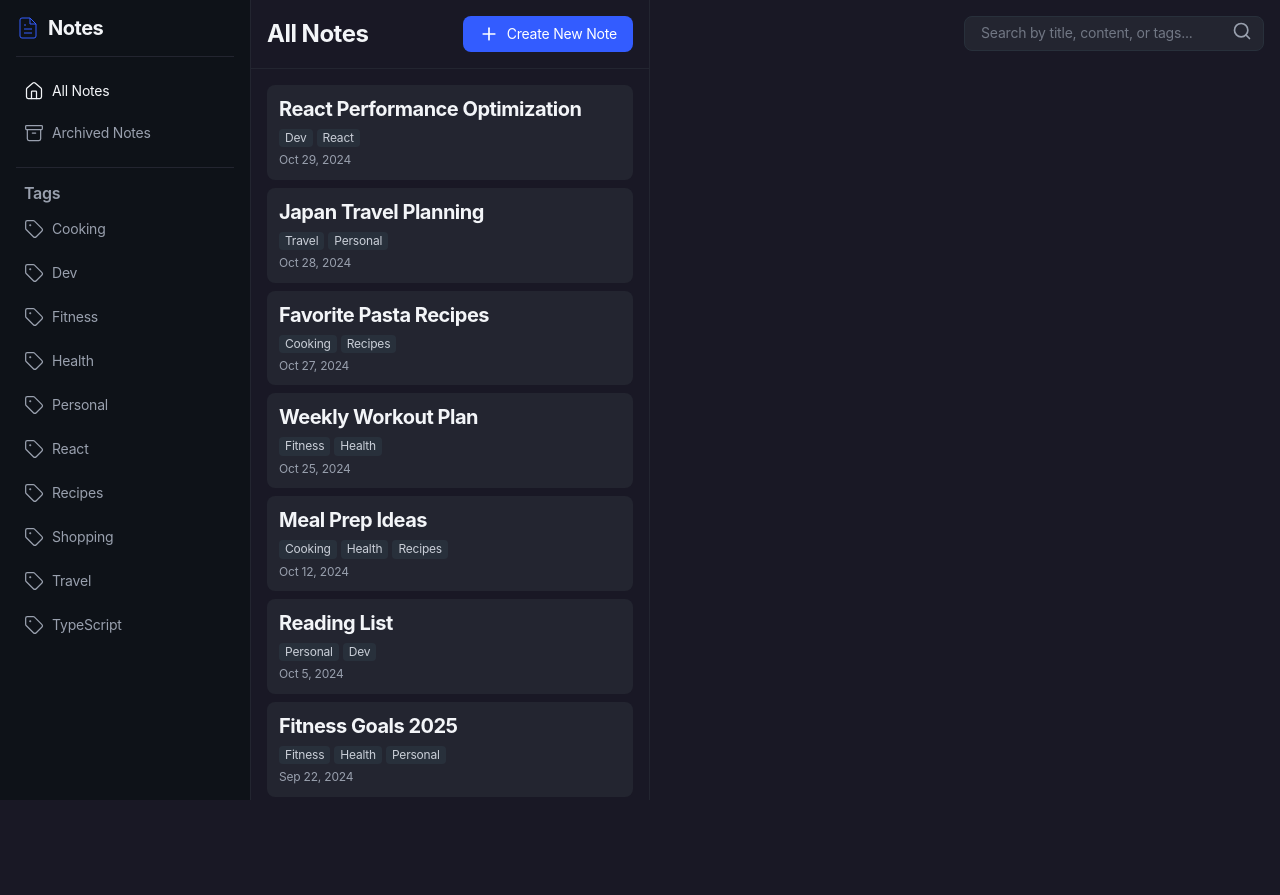
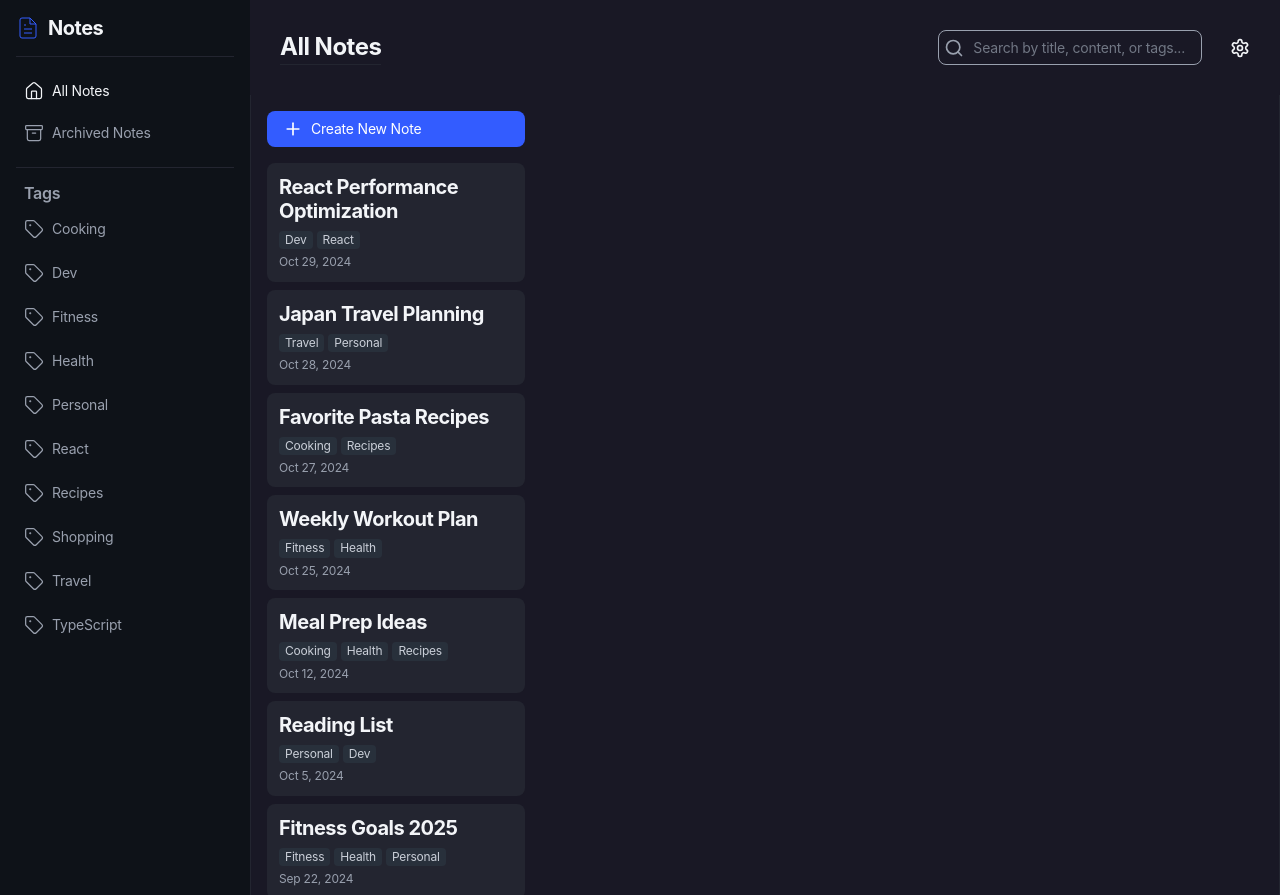
Before and after one commit to orafael93/note-taking, a React (Vite) app: page / in a window 1280 px wide. Before the commit the page ends 800 px from the top, so only its background shows below. Built offline with nearby package versions, Linux system fonts and the light colour scheme; a web font is replaced by a local one.

Commit message:
refactor: refactor the main layout structure

```diff
--- a/src/App.tsx
+++ b/src/App.tsx
@@ -12,20 +12,21 @@ export const App = () => {
     setSelectedNoteId(noteId);
   };
 
-  const handleNoteClose = () => {
+  const handleCloseNote = () => {
     setSelectedNoteId(null);
   };
 
   return (
     <ThemeProvider>
       <MainLayout
-        rightContent={
-          selectedNoteId ? (
-            <NoteDetail noteId={selectedNoteId} onBack={handleNoteClose} />
-          ) : null
-        }
+        selectedNoteId={selectedNoteId}
+        handleCloseNote={handleCloseNote}
       >
         <Home onNoteSelect={handleNoteSelect} />
+
+        {selectedNoteId ? (
+          <NoteDetail noteId={selectedNoteId} onBack={handleCloseNote} />
+        ) : null}
       </MainLayout>
     </ThemeProvider>
   );
--- a/src/components/Layout/MainLayout/index.tsx
+++ b/src/components/Layout/MainLayout/index.tsx
@@ -1,5 +1,6 @@
-import { Search } from "lucide-react";
+import { Search, Settings } from "lucide-react";
 
+import { NoteDetail } from "@/pages/NoteDetail";
 import { Sidebar } from "@/components/Layout/Sidebar";
 import { BottomNavigation } from "@/components/Navigation/BottomNavigation";
 
@@ -7,25 +8,38 @@ import * as Types from "./types";
 import * as S from "./styles";
 
 export const MainLayout = (props: Types.MainLayoutType) => {
-  const { children, rightContent } = props;
+  const { children, selectedNoteId, handleCloseNote } = props;
 
   return (
     <S.Container>
       <Sidebar />
       <S.MainContent>
-        <S.SearchContainer>
-          <S.SearchInput
-            type="text"
-            placeholder="Search by title, content, or tags..."
-          />
-          <S.SearchIcon>
-            <Search size={20} />
-          </S.SearchIcon>
-        </S.SearchContainer>
-        <S.LeftSection hasRightContent={Boolean(rightContent)}>
-          {children}
-        </S.LeftSection>
-        {rightContent && <S.RightSection>{rightContent}</S.RightSection>}
+        <S.MainHeaderWrapper>
+          <S.Header>
+            <S.Title>All Notes</S.Title>
+          </S.Header>
+
+          <S.SearchWrapper>
+            <S.InputWrapper>
+              <S.SearchIcon>
+                <Search size={20} />
+              </S.SearchIcon>
+
+              <S.SearchInput
+                type="text"
+                placeholder="Search by title, content, or tags..."
+              />
+            </S.InputWrapper>
+
+            <Settings size={20} style={{ cursor: "pointer" }} />
+          </S.SearchWrapper>
+        </S.MainHeaderWrapper>
+        <S.LeftSection>{children}</S.LeftSection>
+        {selectedNoteId && (
+          <S.RightSection>
+            <NoteDetail noteId={selectedNoteId} onBack={handleCloseNote} />
+          </S.RightSection>
+        )}
       </S.MainContent>
       <BottomNavigation />
     </S.Container>
--- a/src/components/Layout/MainLayout/styles.ts
+++ b/src/components/Layout/MainLayout/styles.ts
@@ -1,7 +1,9 @@
 import styled from "styled-components";
 
 export const Container = styled.div`
-  display: flex;
+  display: grid;
+  grid-template-columns: 250px auto;
+
   min-height: 100vh;
   background-color: ${({ theme }) => theme.colors.neutral[900]};
   color: ${({ theme }) => theme.colors.neutral[100]};
@@ -11,10 +13,12 @@ export const Container = styled.div`
   }
 `;
 
-export const MainContent = styled.div`
-  flex: 1;
-  display: flex;
+export const MainContent = styled.main`
   position: relative;
+
+  display: grid;
+  grid-template-columns: 1fr;
+  grid-template-rows: auto 1fr;
 
   @media (max-width: 1024px) {
     height: calc(100vh - 64px);
@@ -22,13 +26,35 @@ export const MainContent = styled.div`
   }
 `;
 
-export const SearchContainer = styled.div`
-  position: absolute;
-  top: ${({ theme }) => theme.spacing[200]};
-  right: ${({ theme }) => theme.spacing[200]};
+export const MainHeaderWrapper = styled.div`
+  display: flex;
+
+  justify-content: space-between;
+
+  padding: 30px;
+`;
+
+export const SearchWrapper = styled.div`
   display: flex;
   align-items: center;
+  gap: 28px;
+`;
+
+export const InputWrapper = styled.div`
+  display: flex;
+  align-items: center;
+  gap: 4px;
+
+  border: 1px solid ${({ theme }) => theme.colors.neutral[400]};
+
+  border-radius: 0.5rem;
+
   z-index: 10;
+
+  &:focus-within {
+    border: 1px solid;
+    border-color: ${({ theme }) => theme.colors.blue[500]};
+  }
 
   @media (max-width: 1024px) {
     position: fixed;
@@ -47,13 +73,15 @@ export const SearchContainer = styled.div`
 
 export const SearchInput = styled.input`
   ${({ theme }) => theme.typography.presets.body1}
-  background: ${({ theme }) => theme.colors.neutral[800]};
+  background: transparent;
+
   color: ${({ theme }) => theme.colors.neutral[100]};
-  border: 1px solid ${({ theme }) => theme.colors.neutral[700]};
-  border-radius: 8px;
   padding: ${({ theme }) => `${theme.spacing[100]} ${theme.spacing[200]}`};
-  padding-right: ${({ theme }) => theme.spacing[400]};
-  width: 300px;
+  padding-left: 0;
+
+  field-sizing: content;
+
+  border: none;
 
   @media (max-width: 1024px) {
     width: 100%;
@@ -65,13 +93,15 @@ export const SearchInput = styled.input`
 
   &:focus {
     outline: none;
-    border-color: ${({ theme }) => theme.colors.blue[500]};
   }
 `;
 
 export const SearchIcon = styled.div`
-  position: absolute;
-  right: ${({ theme }) => theme.spacing[150]};
+  display: flex;
+  align-items: center;
+
+  padding: 5px;
+
   color: ${({ theme }) => theme.colors.neutral[400]};
   pointer-events: none;
 
@@ -80,13 +110,10 @@ export const SearchIcon = styled.div`
   }
 `;
 
-type LeftSectionType = {
-  hasRightContent: boolean;
-};
+export const LeftSection = styled.div`
+  display: grid;
+  grid-template-columns: 290px 1fr;
 
-export const LeftSection = styled.div<LeftSectionType>`
-  width: 400px;
-  min-width: 400px;
   border-left: 1px solid ${({ theme }) => theme.colors.neutral[800]};
   border-right: 1px solid ${({ theme }) => theme.colors.neutral[800]};
   overflow-y: auto;
@@ -97,7 +124,6 @@ export const LeftSection = styled.div<LeftSectionType>`
     min-width: 100%;
     height: calc(100vh - 128px);
     border: none;
-    display: ${({ hasRightContent }) => (hasRightContent ? "none" : "block")};
     margin-top: 64px;
   }
 `;
@@ -113,3 +139,16 @@ export const RightSection = styled.div`
     margin-top: 64px;
   }
 `;
+
+export const Header = styled.header`
+  display: flex;
+  justify-content: space-between;
+  align-items: center;
+
+  border-bottom: 1px solid ${({ theme }) => theme.colors.neutral[800]};
+`;
+
+export const Title = styled.h1`
+  ${({ theme }) => theme.typography.presets.heading1}
+  color: ${({ theme }) => theme.colors.neutral[100]};
+`;
--- a/src/components/Layout/MainLayout/types.ts
+++ b/src/components/Layout/MainLayout/types.ts
@@ -1,4 +1,5 @@
 export type MainLayoutType = {
   children: React.ReactNode;
-  rightContent?: React.ReactNode;
+  selectedNoteId: string | null;
+  handleCloseNote: () => void;
 };
--- a/src/pages/Home/index.tsx
+++ b/src/pages/Home/index.tsx
@@ -6,7 +6,7 @@ import { useNotesStore } from "@/store/notes";
 import * as Types from "./types";
 import * as S from "./styles";
 
-export function Home(props: Types.HomeType) {
+export const Home = (props: Types.HomeType) => {
   const { onNoteSelect } = props;
 
   const notes = useNotesStore((state) =>
@@ -15,13 +15,10 @@ export function Home(props: Types.HomeType) {
 
   return (
     <S.Container>
-      <S.Header>
-        <S.Title>All Notes</S.Title>
-        <S.CreateButton>
-          <Plus size={20} />
-          Create New Note
-        </S.CreateButton>
-      </S.Header>
+      <S.CreateButton style={{ marginBottom: "16px" }}>
+        <Plus size={20} />
+        Create New Note
+      </S.CreateButton>
 
       <S.NotesList>
         {notes.map((note) => (
@@ -34,4 +31,4 @@ export function Home(props: Types.HomeType) {
       </S.NotesList>
     </S.Container>
   );
-}
+};
--- a/src/pages/Home/styles.ts
+++ b/src/pages/Home/styles.ts
@@ -4,6 +4,8 @@ export const Container = styled.div`
   display: flex;
   flex-direction: column;
   height: 100%;
+
+  padding: ${({ theme }) => theme.spacing[200]};
 `;
 
 export const Header = styled.header`
@@ -52,7 +54,6 @@ export const SearchInput = styled.input`
 `;
 
 export const NotesList = styled.div`
-  padding: ${({ theme }) => theme.spacing[200]};
   flex: 1;
   overflow-y: auto;
 `;
--- a/src/pages/NoteDetail/index.tsx
+++ b/src/pages/NoteDetail/index.tsx
@@ -1,5 +1,3 @@
-import { ArrowLeft } from "lucide-react";
-
 import { TagList } from "@/components/Tag/TagList";
 import { NoteActions } from "@/components/Note/NoteActions";
 import { useNotesStore } from "@/store/notes";
@@ -23,13 +21,6 @@ export const NoteDetail = ({ noteId, onBack }: Types.NoteDetailType) => {
   return (
     <S.Container>
       <S.MainContent>
-        <S.Header>
-          <S.BackButton onClick={onBack}>
-            <ArrowLeft size={20} strokeWidth={1.5} />
-            <span>Go Back</span>
-          </S.BackButton>
-        </S.Header>
-
         <S.Content>
           <S.Title>{note.title}</S.Title>
           <S.MetaInfo>
```
